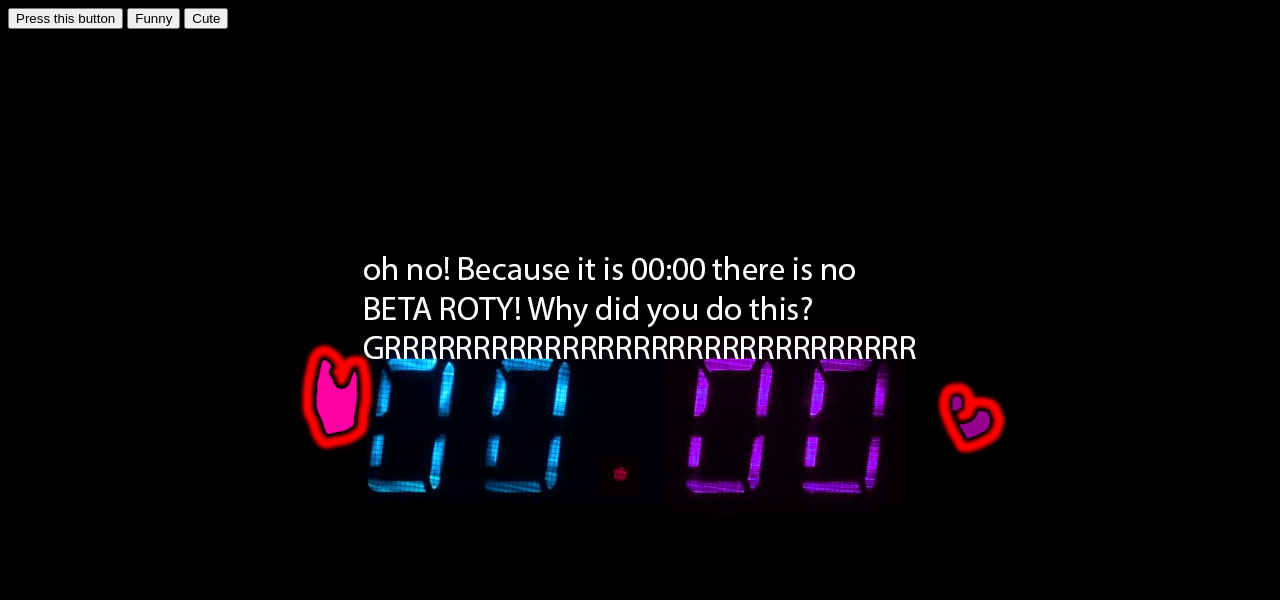
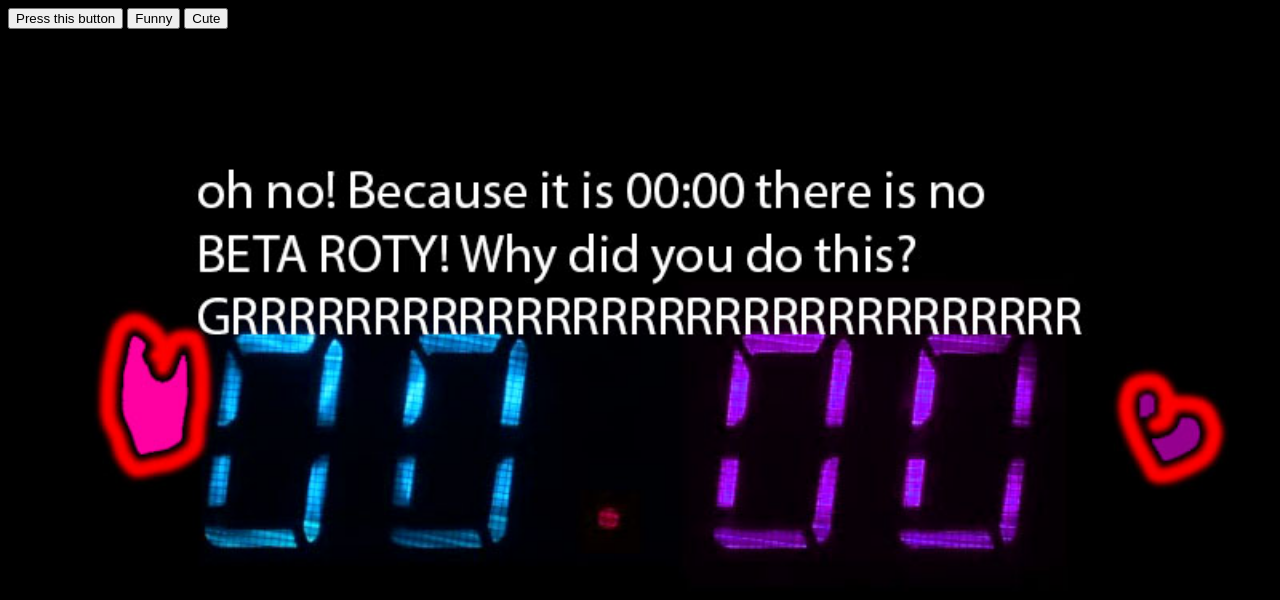
Before and after one commit to cavazzona34/playtime, a plain HTML site: page index.html in a window 1280 px wide. Drawn offline with Linux system fonts and the light colour scheme.

Commit message:
Update index.html

```diff
--- a/index.html
+++ b/index.html
@@ -1,6 +1,7 @@
 <html>
 <head>
 	<title>Welcome</title>
+	<meta name="viewport" content="width=device-width, initial-scale=1.0">
 	<link rel="shortcut icon" type="image/png" href="fav.png"/>
 	<style>
 		html {
@@ -8,6 +9,7 @@
 			height: 100%;
 			background: url(image.jpg) center center no-repeat;
 			background-color: black;
+			background-size: 100% auto;
 			color: white;
 		}
 
```
